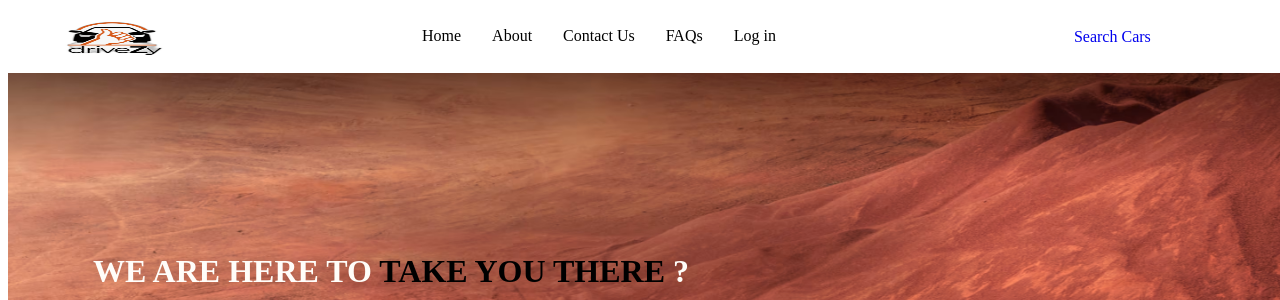
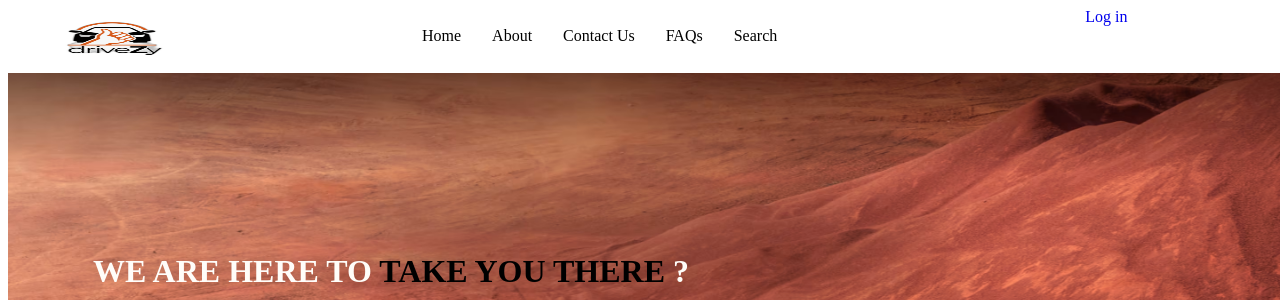
Before and after one commit to iamsushil08/Project, a PHP site: page / in a window 1280 px wide. Shown: the top 300 px of the page. Run offline with PHP 8.4, Linux system fonts and the light colour scheme; data that the repository does not hold is empty; some libraries are stand-ins or nearby versions.

Commit message:
changes by sandhya

```diff
--- a/frontend/index.css
+++ b/frontend/index.css
@@ -19,8 +19,8 @@
    gap: 33px;
 
 }
-#medialogo {
-    margin-left:265px;
+#login {
+    margin-left:275px;
     margin-top: 20px;
 
 
@@ -56,7 +56,7 @@
 
 }
 
-#login{
+#search{
     margin-left: 27px;
     text-decoration: none;
     color: black;
--- a/frontend/index.php
+++ b/frontend/index.php
@@ -20,11 +20,12 @@
             <a id="about" href="#blogs">About</a>
             <a id="contact" href="#infoo">Contact Us</a>
             <a id="blog" href="">FAQs</a>
-            <a id="login" href="./backend/signup.php">Log in</a>
+            <a id="search" href="./backend/search.php">Search</a>
         </div>
         <div id="medialogo">
-            <a href="./backend/search.php">
-                Search Cars</a>
+            <a id="login" href="./backend/signup.php">Log in</a>
+
+
         </div>
     </div>
     <img id="car1" src="./images/Homepage-Cybertruck-Desktop-v3.avif" alt="Car Image" />
@@ -76,9 +77,6 @@ mysqli_close($conn);
 ?>
 
 
-
-    <!-- <img id="car2" src="./images/car4.webp" alt="" /> -->
-
     <hr />
     <div id="div1">
         <p id="rental1">Skip the rental counter</p>
@@ -88,7 +86,8 @@ mysqli_close($conn);
                 <img id="img1con" src="./images/infinity.jpg" alt="Endless Options" />
                 <p id="endless">Endless options</p>
                 <p>
-                    Choose from thousands of vehicles you won't find anywhere else. Choose it and get picked up where
+                    Choose from thousands of vehicles you won't find anywhere else. Choose it and get picked up
+                    where
                     you want
                     it.
                 </p>
@@ -106,7 +105,8 @@ mysqli_close($conn);
                 <img id="img3con" src="./images/fa sheild.jpg" alt="Confidence" />
                 <p id="trip">Go for a trip confidently</p>
                 <p>
-                    Go for a trip confidently with your choice of protection plans — all plans include varying levels of
+                    Go for a trip confidently with your choice of protection plans — all plans include varying
+                    levels of
                     liability insurance provided through Sajilo Rental's Insurance Agency.
                 </p>
             </div>
@@ -134,7 +134,8 @@ mysqli_close($conn);
             <div id="blogsss">
                 <h2>Hiace Van Rental in Kathmandu, Nepal</h2>
                 <p id="textt">
-                    Hiace van rental in Kathmandu, Nepal is best when you are traveling in a group, renting a Hiace in
+                    Hiace van rental in Kathmandu, Nepal is best when you are traveling in a group, renting a Hiace
+                    in
                     Kathmandu
                     can be the perfect solution.
                 </p>
```
